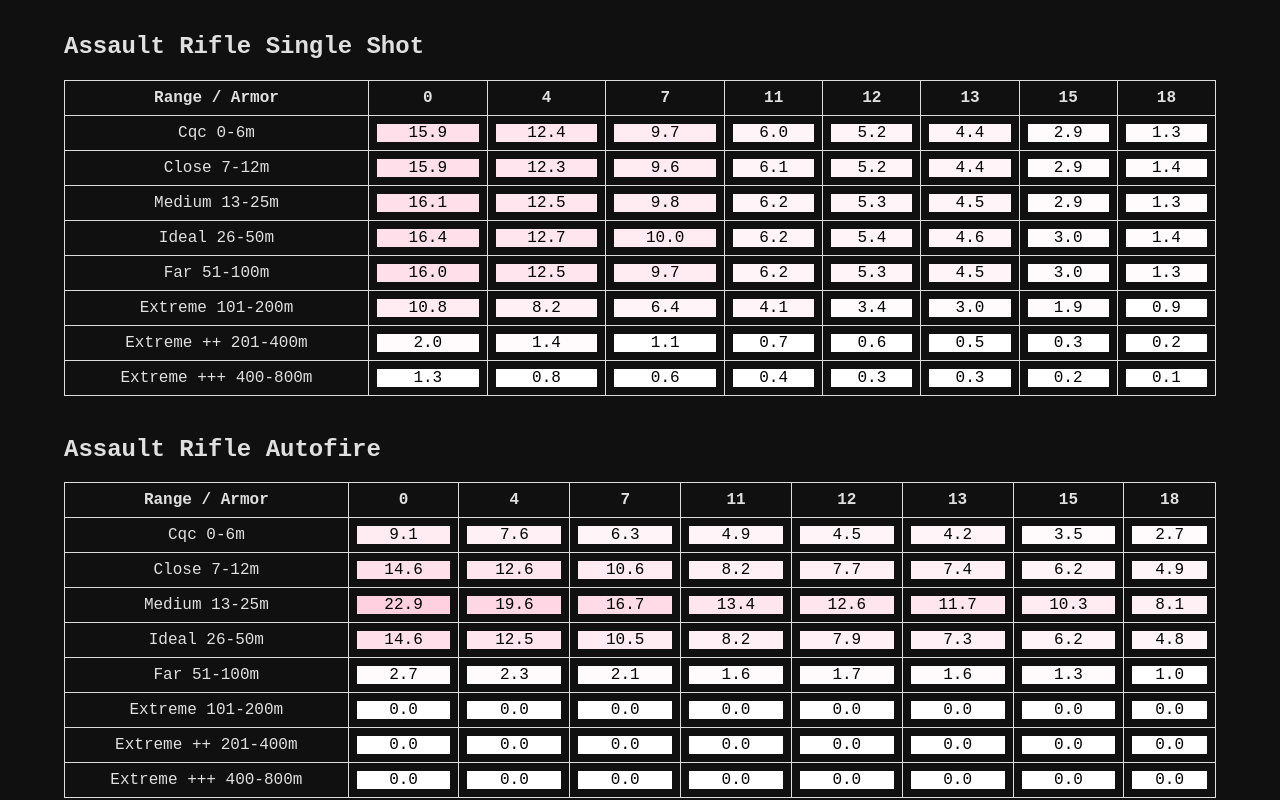
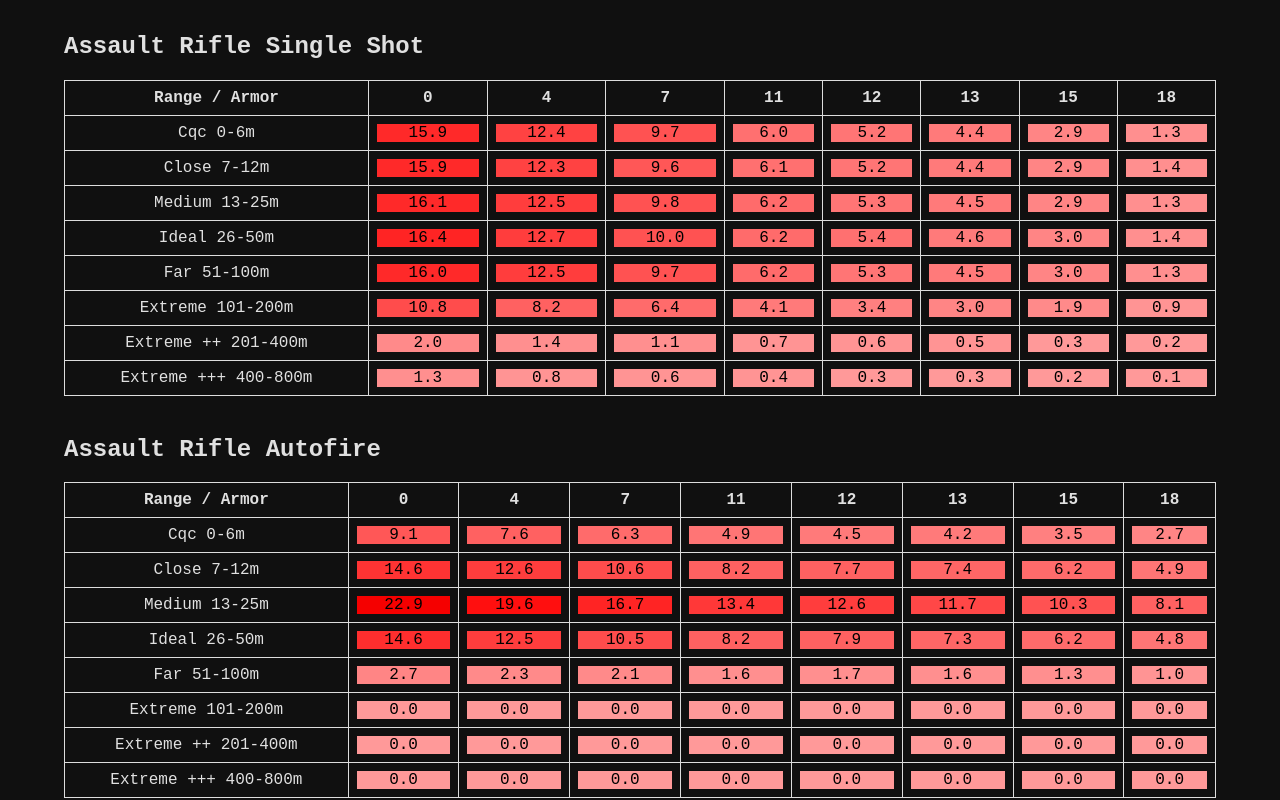
Before and after one commit to Sidetrail/cybermath, a React (Create React App) app: page / in a window 1280 px wide. Shown: the part 860-1660 px from the top of the page. Built offline with nearby package versions, Linux system fonts and the light colour scheme.

Commit message:
Build fix and more styling

```diff
--- a/package.json
+++ b/package.json
@@ -32,5 +32,8 @@
       "last 1 firefox version",
       "last 1 safari version"
     ]
+  },
+  "devDependencies": {
+    "@babel/plugin-transform-private-property-in-object": "^7.25.9"
   }
 }
--- a/src/DamageChart.js
+++ b/src/DamageChart.js
@@ -167,12 +167,12 @@ const DamageChart = ({ skills, attacks }) => {
 
     const getColorForValue = (value) => {
         const min = 0;
-        const max = 180;
+        const max = 50;
         const clampedValue = Math.min(Math.max(value, min), max);
         const normalizedValue = (clampedValue - min) / (max - min);
-        const hue = 341;
+        const hue = 0;
         const saturation = 100;
-        const lightness = Math.round((1 - normalizedValue) * 70 + 30);
+        const lightness = Math.round((1 - normalizedValue) * 70 + 10);
         return `hsl(${hue}, ${saturation}%, ${lightness}%)`;
     }
 
```
Also changed, not shown: 1 other file (tests, documents, lock files or other folders).
